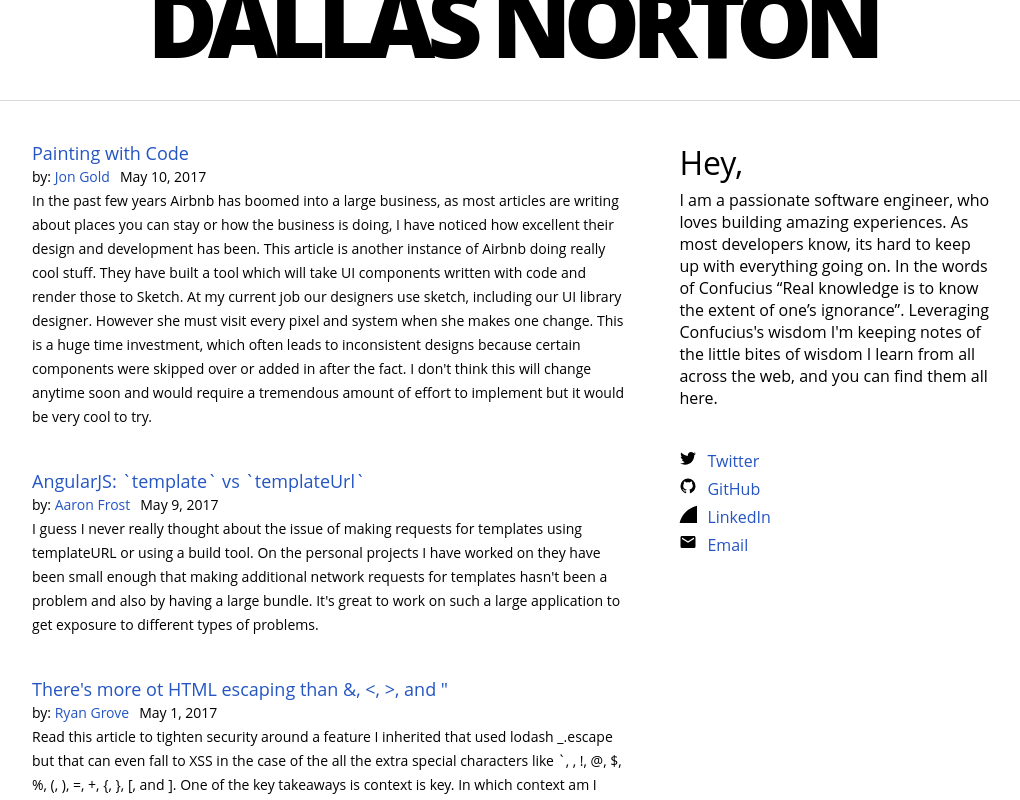
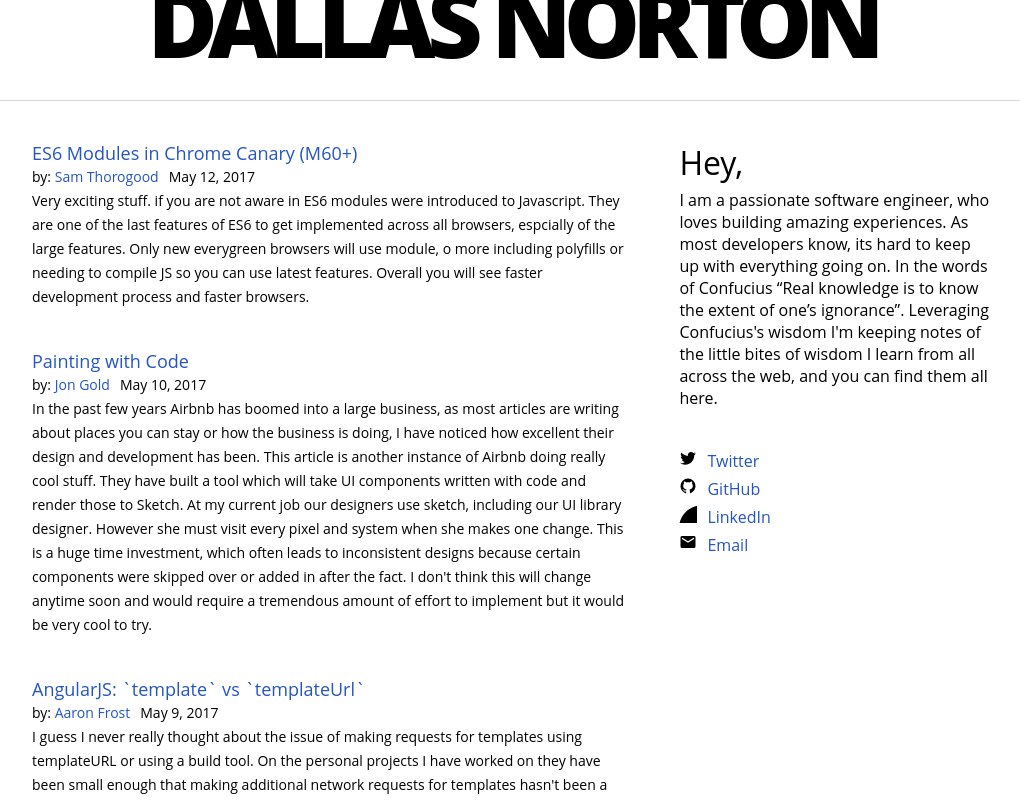
Before and after one commit to dallasnorton/personalSite, a React (Create React App) app: page / in a window 1280 px wide. Shown: the top 800 px of the page, without its empty margins (128-1148 px from the left). Built offline with nearby package versions, Linux system fonts and the light colour scheme.

Commit message:
add article

```diff
--- a/src/App.js
+++ b/src/App.js
@@ -6,6 +6,13 @@
 class App extends Component {
   render() {
     const articles = [{
+        "title": "ES6 Modules in Chrome Canary (M60+)",
+        "href": "https://medium.com/dev-channel/es6-modules-in-chrome-canary-m60-ba588dfb8ab7",
+        "takeaways": "Very exciting stuff. if you are not aware in ES6 modules were introduced to Javascript. They are one of the last features of ES6 to get implemented across all browsers, espcially of the large features. Only new everygreen browsers will use module, o more including polyfills or needing to compile JS so you can use latest features. Overall you will see faster development process and faster browsers.",
+        "author": "Sam Thorogood",
+        "authorLink": "https://twitter.com/samthor",
+        "date": "May 12, 2017"
+      }, {
         "title": "Painting with Code",
         "href": "https://airbnb.design/painting-with-code/",
         "takeaways": "In the past few years Airbnb has boomed into a large business, as most articles are writing about places you can stay or how the business is doing, I have noticed how excellent their design and development has been. This article is another instance of Airbnb doing really cool stuff. They have built a tool which will take UI components written with code and render those to Sketch. At my current job our designers use sketch, including our UI library designer. However she must visit every pixel and system when she makes one change. This is a huge time investment, which often leads to inconsistent designs because certain components were skipped over or added in after the fact. I don't think this will change anytime soon and would require a tremendous amount of effort to implement but it would be very cool to try.",
```
